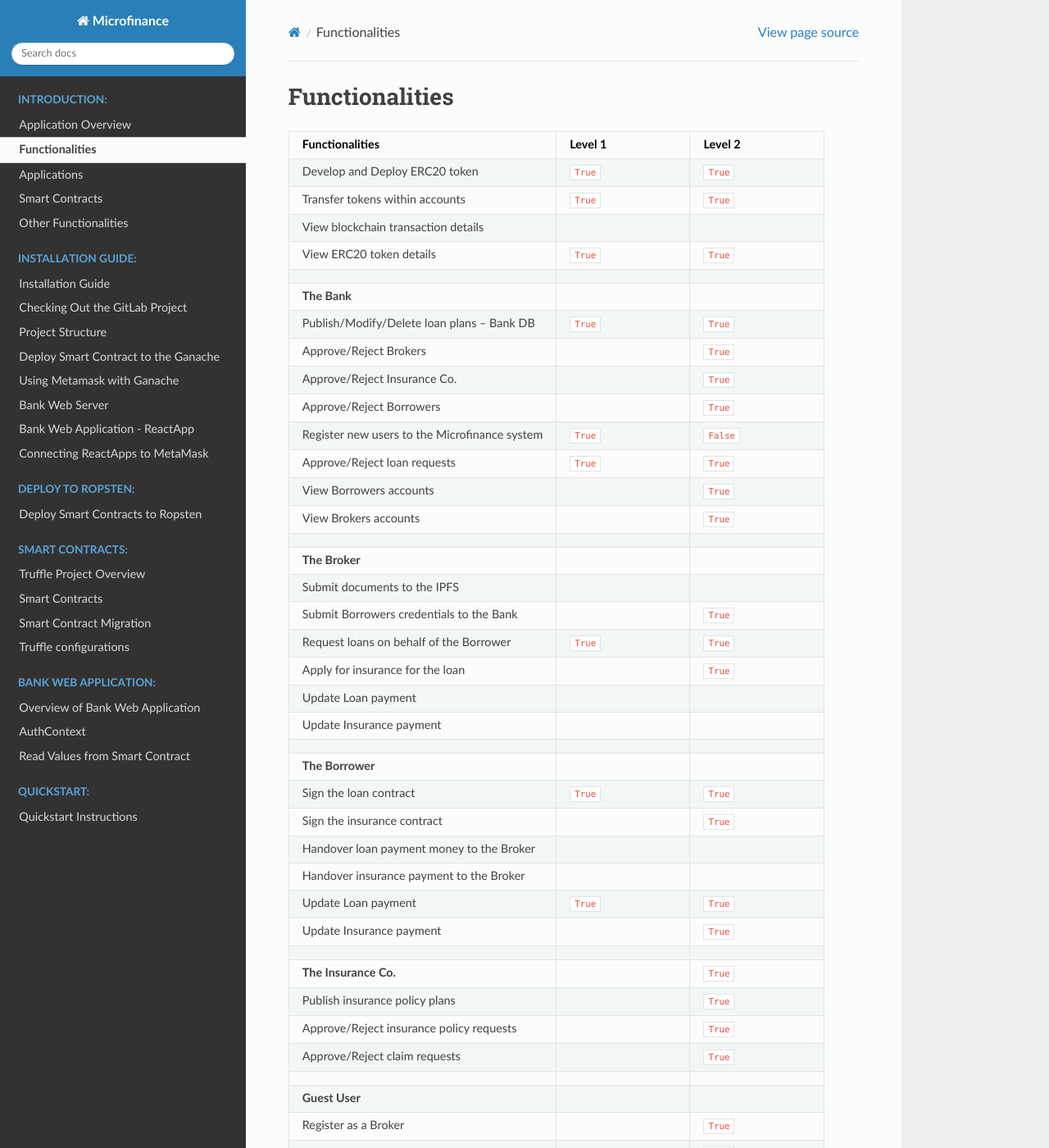
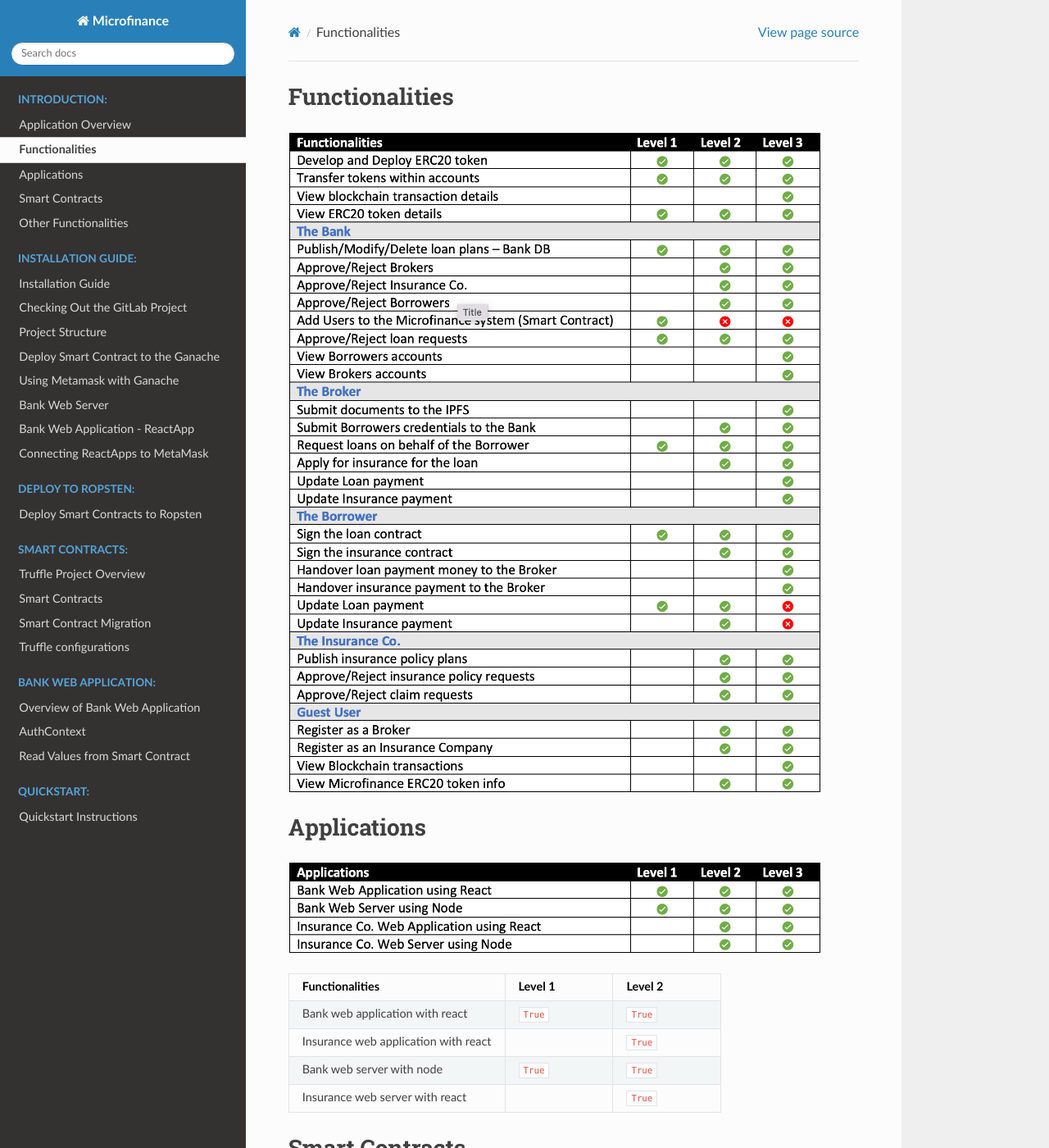
Before and after one commit to NivedithaKarthikeyan/LandregistryApp, a Sphinx documentation site: the page built from docs/source/introduction/functionalities.rst, in a window 1280 px wide and 1400 px high. Shown: the whole window at 82% size. Built offline with Sphinx 7.4.7 and the Read the Docs theme 2.0.0, drawn with Linux system fonts in a browser that asks for light colours; some of the changed text lies outside the part shown.

Commit message:
add screen shots of functionalities

```diff
--- a/docs/source/introduction/functionalities.rst
+++ b/docs/source/introduction/functionalities.rst
@@ -1,139 +1,15 @@
 Functionalities
 ===============
 
-.. list-table::
-   :widths: 50 25 25
-   :header-rows: 1
+.. image:: ../images/functionalities.png
+  :width: 650
 
-   * - Functionalities
-     - Level 1
-     - Level 2
-   * - Develop and Deploy ERC20 token
-     - ``True``
-     - ``True``
-   * - Transfer tokens within accounts
-     - ``True``
-     - ``True``
-   * - View blockchain transaction details
-     -
-     -
-   * - View ERC20 token details
-     - ``True``
-     - ``True``
-   * -
-     -
-     -
-   * - **The Bank**
-     -
-     -
-   * - Publish/Modify/Delete loan plans – Bank DB
-     - ``True``
-     - ``True``
-   * - Approve/Reject Brokers
-     -
-     - ``True``
-   * - Approve/Reject Insurance Co.
-     -
-     - ``True``
-   * - Approve/Reject Borrowers
-     -
-     - ``True``
-   * - Register new users to the Microfinance system
-     - ``True``
-     - ``False``
-   * - Approve/Reject loan requests
-     - ``True``
-     - ``True``
-   * - View Borrowers accounts
-     -
-     - ``True``
-   * - View Brokers accounts
-     -
-     - ``True``
-   * -
-     -
-     -
-   * - **The Broker**
-     -
-     -
-   * - Submit documents to the IPFS
-     -
-     -
-   * - Submit Borrowers credentials to the Bank
-     -
-     - ``True``
-   * - Request loans on behalf of the Borrower
-     - ``True``
-     - ``True``
-   * - Apply for insurance for the loan
-     -
-     - ``True``
-   * - Update Loan payment
-     -
-     -
-   * - Update Insurance payment
-     -
-     -
-   * -
-     -
-     -
-   * - **The Borrower**
-     -
-     -
-   * - Sign the loan contract
-     - ``True``
-     - ``True``
-   * - Sign the insurance contract
-     -
-     - ``True``
-   * - Handover loan payment money to the Broker
-     -
-     -
-   * - Handover insurance payment to the Broker
-     -
-     -
-   * - Update Loan payment
-     - ``True``
-     - ``True``
-   * - Update Insurance payment
-     -
-     - ``True``
-   * -
-     -
-     -
-   * - **The Insurance Co.**
-     -
-     - ``True``
-   * - Publish insurance policy plans
-     -
-     - ``True``
-   * - Approve/Reject insurance policy requests
-     -
-     - ``True``
-   * - Approve/Reject claim requests
-     -
-     - ``True``
-   * -
-     -
-     -
-   * - **Guest User**
-     -
-     -
-   * - Register as a Broker
-     -
-     - ``True``
-   * - Register as an Insurance Company
-     -
-     - ``True``
-   * - View Blockchain transactions
-     -
-     -
-   * - View Microfinance ERC20 token info
-     -
-     - ``True``
 
 Applications
 ============
+
+.. image:: ../images/applications.png
+  :width: 650
 
 .. list-table::
    :widths: 50 25 25
@@ -157,6 +33,9 @@ Applications
 
 Smart Contracts
 ===============
+
+.. image:: ../images/smart_contracts.png
+  :width: 650
 
 .. list-table::
    :widths: 50 25 25
@@ -184,6 +63,9 @@ Smart Contracts
 Other Functionalities
 =====================
 
+.. image:: ../images/other_functionalities.png
+  :width: 650
+
 .. list-table::
    :widths: 50 25 25
    :header-rows: 1
```
Also changed, not shown: docs/source/images/applications.png (added), docs/source/images/functionalities.png (added), docs/source/images/other_functionalities.png (added), docs/source/images/smart_contracts.png (added).
